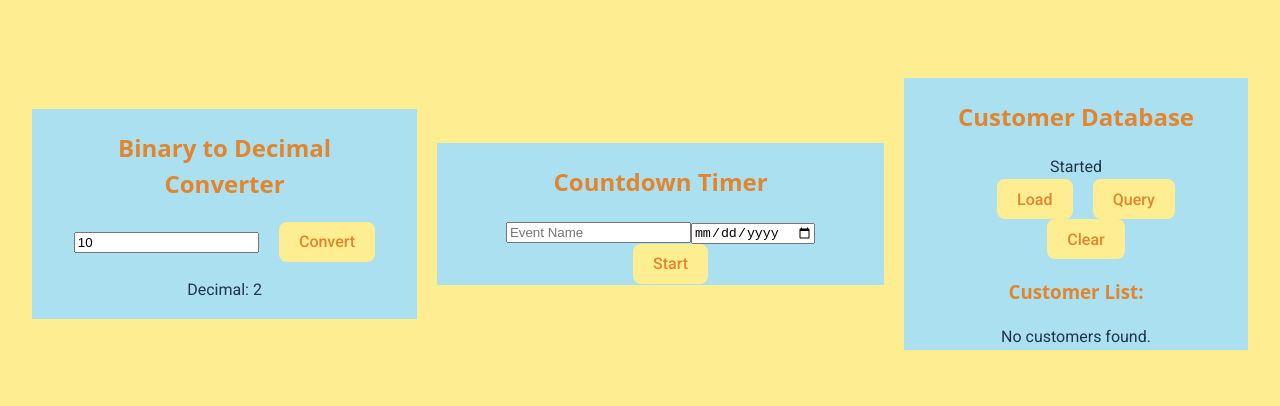
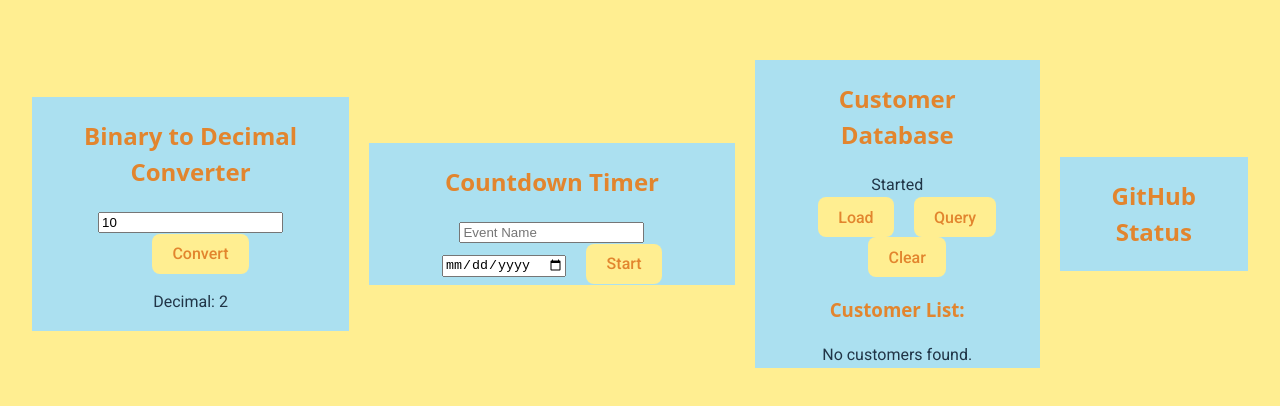
Before and after one commit to partum/beginner, a React (Vite) app: page / in a window 1280 px wide. Shown: the part 186-592 px from the top of the page. Built offline with nearby package versions, Linux system fonts and the light colour scheme; a web font is replaced by a local one.

Commit message:
setup for 'status' project

```diff
--- a/package.json
+++ b/package.json
@@ -11,7 +11,8 @@
   },
   "dependencies": {
     "react": "^19.2.0",
-    "react-dom": "^19.2.0"
+    "react-dom": "^19.2.0",
+    "request": "^2.88.2"
   },
   "devDependencies": {
     "@eslint/js": "^9.39.1",
--- a/src/App.jsx
+++ b/src/App.jsx
@@ -2,6 +2,7 @@ import './App.css'
 import B2D from './b2d'
 import Count from './count'
 import Database from './database'
+import Status from './status'
 
 function App() {
 
@@ -10,6 +11,7 @@ function App() {
       <B2D />
       <Count/>
       <Database />
+      <Status />
     </div>
   )
 }
--- /dev/null
+++ b/src/status.jsx
@@ -0,0 +1,8 @@
+import React, { useState } from 'react';
+
+function Status() {
+    return < div className="project">
+        <h2>GitHub Status</h2>
+    </div>
+};
+export default Status;
```
Also changed, not shown: 2 other files (tests, documents, lock files or other folders).
